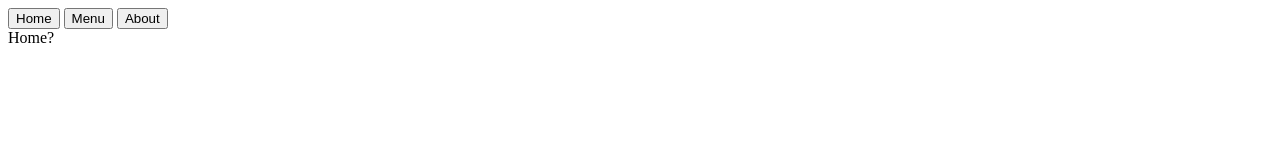
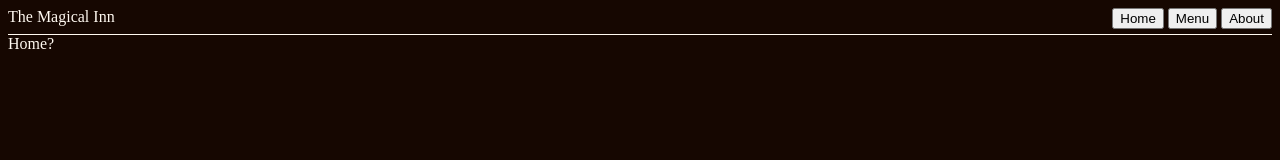
Before and after one commit to MagicalInnkeep/OdinRestaurant, a website built with webpack: page src/template.html in a window 1280 px wide. Built offline with nearby package versions, Linux system fonts and the light colour scheme.

Commit message:
Start CSS, not much time

```diff
--- a/src/index.js
+++ b/src/index.js
@@ -24,6 +24,5 @@ headerButton.addEventListener('click',(event)=>{
         case "about":
             content.appendChild(aboutContent);
             break;
-    }
-
+    };
 });
--- a/src/styles.css
+++ b/src/styles.css
@@ -0,0 +1,16 @@
+:root{
+    --color-dark1: rgb(22, 7, 1);
+    --color-light1: rgb(255, 249, 241);
+}
+
+html{
+    background-color: var(--color-dark1);
+    color: var(--color-light1);
+}
+
+header{
+    display: flex;
+    justify-content: space-between;
+    border-bottom: 1px solid var(--color-light1);
+    padding-bottom: 5px;
+}
--- a/src/template.html
+++ b/src/template.html
@@ -7,9 +7,13 @@
 </head>
 <body>
     <header>
-        <button>Home</button>
-        <button>Menu</button>
-        <button>About</button>
+        <div class="logo">The Magical Inn</div>
+        <div class="buttons">
+            <button>Home</button>
+            <button>Menu</button>
+            <button>About</button>
+        </div>
+
     </header>
     <div id="content">
     </div>
```
